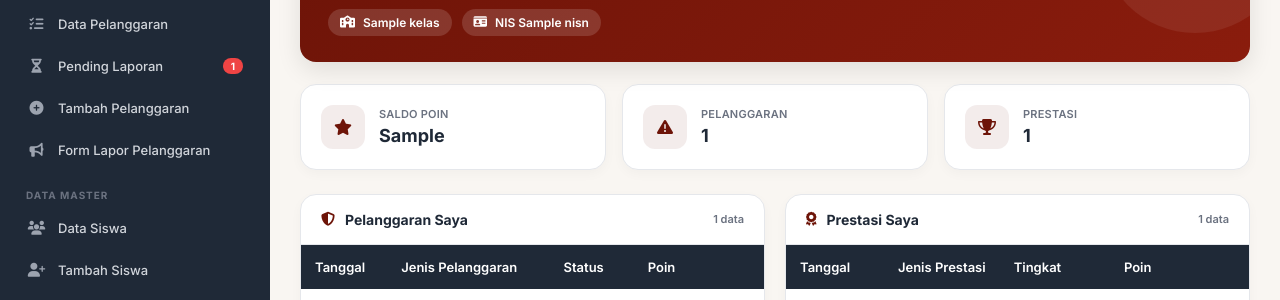
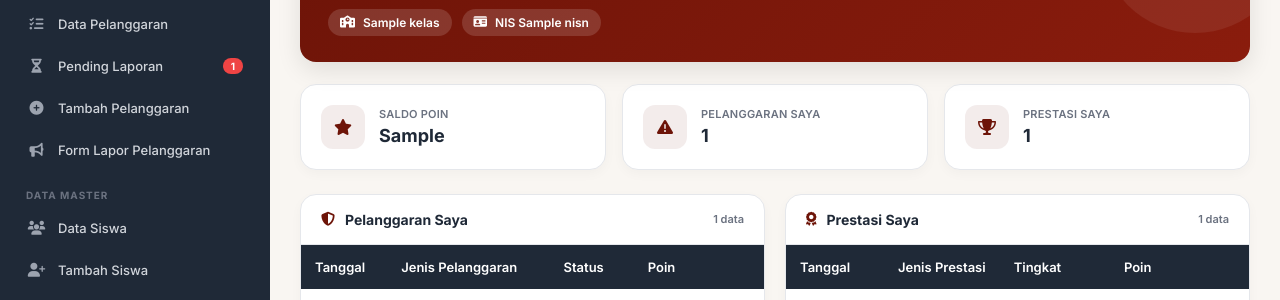
Before and after one commit to Hibakupoxzz/VERITAS, a Laravel app: template resources/views/siswa/portal.blade.php in a window 1280 px wide. Shown: the part 187-487 px from the top of the page. Run offline with Laravel 12, Linux system fonts and the light colour scheme; a user stored in the database is signed in; data comes from the database, SQL or seed files in the repository; tables that the repository leaves empty hold one stand-in row (values such as "Sample post"); the template is opened without the code that fills it: most values are stand-ins (such as "Sample title", 1, 10 or a date in 2020); some libraries are stand-ins or nearby versions.

Commit message:
style(siswa): tegaskan label kartu pelanggaran dan prestasi milik siswa sendiri

```diff
--- a/resources/views/siswa/portal.blade.php
+++ b/resources/views/siswa/portal.blade.php
@@ -220,7 +220,7 @@
                 <i class="fa-solid fa-triangle-exclamation"></i>
             </div>
             <div>
-                <span class="stat-label">Pelanggaran</span>
+                <span class="stat-label">Pelanggaran Saya</span>
                 <div class="portal-siswa-stat-value">{{ $totalPelanggaran }}</div>
             </div>
         </div>
@@ -230,7 +230,7 @@
                 <i class="fa-solid fa-trophy"></i>
             </div>
             <div>
-                <span class="stat-label">Prestasi</span>
+                <span class="stat-label">Prestasi Saya</span>
                 <div class="portal-siswa-stat-value">{{ $totalPrestasi }}</div>
             </div>
         </div>
```
